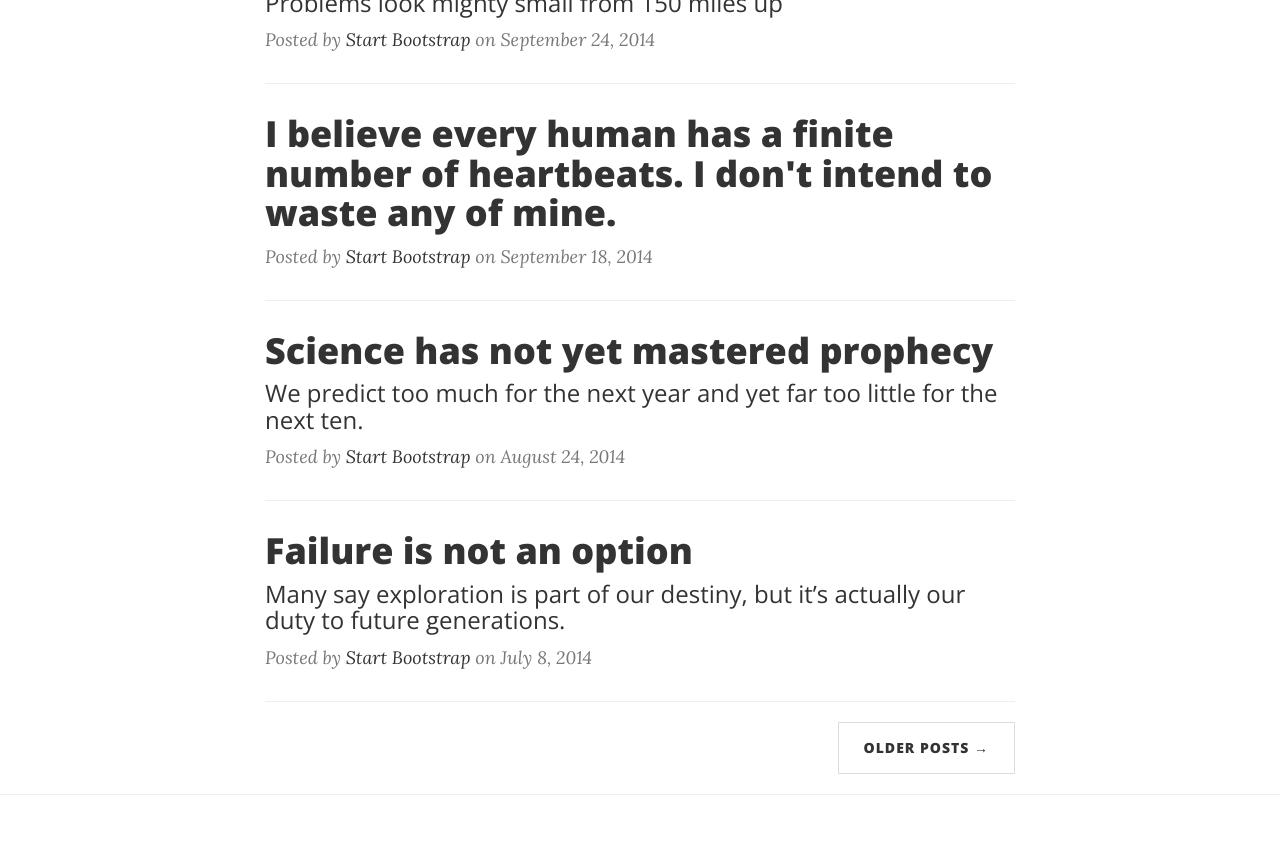
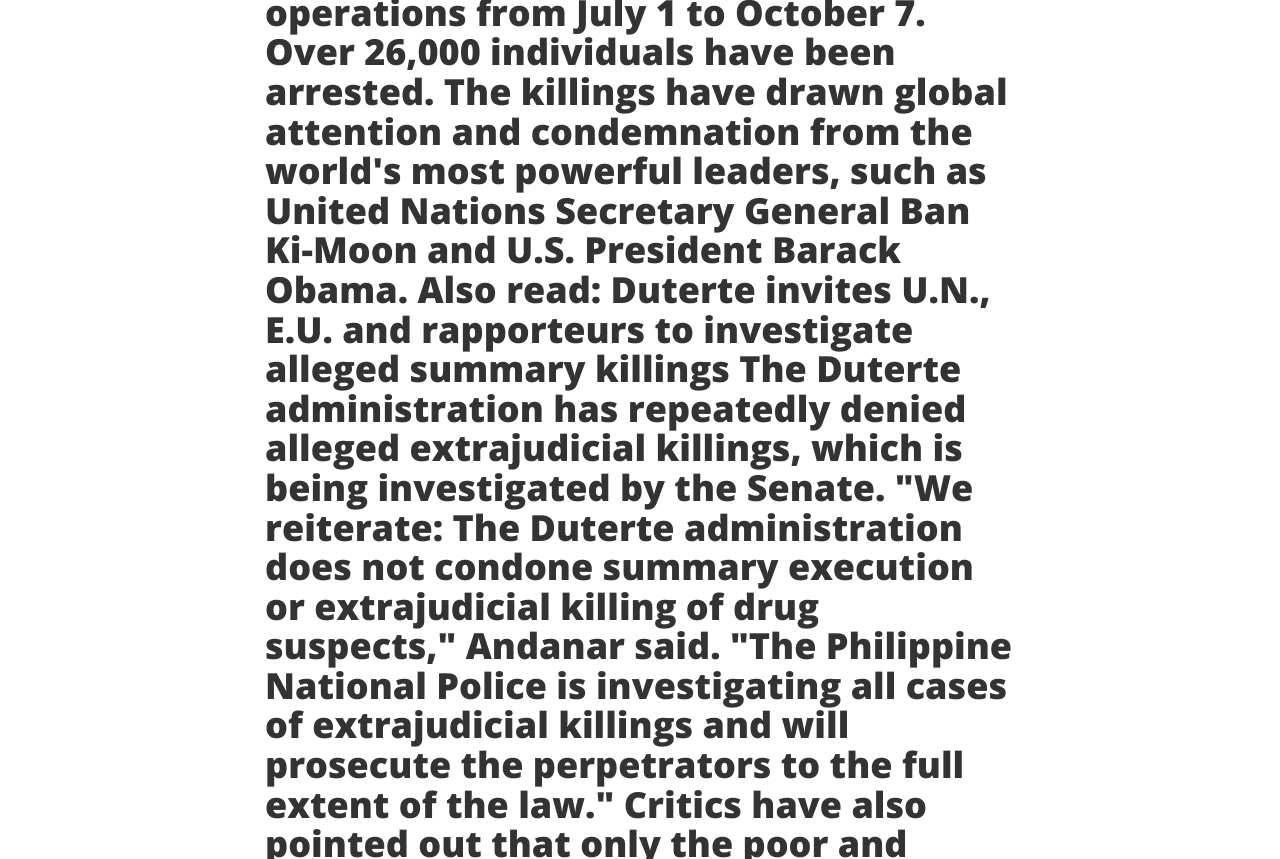
Before and after one commit to jundeltomillas/Jhandeltomillas.github.io, a website: page index.html in a window 1280 px wide. Shown: the part 628-1487 px from the top of the page. Drawn offline with nearby package versions, Linux system fonts and the light colour scheme.

Commit message:
Add files via upload

```diff
--- a/index.html
+++ b/index.html
@@ -9,7 +9,7 @@
     <meta name="description" content="">
     <meta name="author" content="">
 
-    <title>Clean Blog</title>
+    <title>NEWS IN DRUGS</title>
 
     <!-- Bootstrap Core CSS -->
     <link href="vendor/bootstrap/css/bootstrap.min.css" rel="stylesheet">
@@ -39,10 +39,10 @@
             <!-- Brand and toggle get grouped for better mobile display -->
             <div class="navbar-header page-scroll">
                 <button type="button" class="navbar-toggle" data-toggle="collapse" data-target="#bs-example-navbar-collapse-1">
-                    <span class="sr-only">Toggle navigation</span>
+                    <span class="sr-only"></span>
                     Menu <i class="fa fa-bars"></i>
                 </button>
-                <a class="navbar-brand" href="index.html">Start Bootstrap</a>
+                <a class="navbar-brand" href="index.html">NEWS</a>
             </div>
 
             <!-- Collect the nav links, forms, and other content for toggling -->
@@ -51,10 +51,7 @@
                     <li>
                         <a href="index.html">Home</a>
                     </li>
-                    <li>
-                        <a href="about.html">About</a>
-                    </li>
-                    <li>
+
                         <a href="post.html">Sample Post</a>
                     </li>
                     <li>
@@ -74,9 +71,9 @@
             <div class="row">
                 <div class="col-lg-8 col-lg-offset-2 col-md-10 col-md-offset-1">
                     <div class="site-heading">
-                        <h1>Clean Blog</h1>
+                        <h1>NEWS IN DRUGS</h1>
                         <hr class="small">
-                        <span class="subheading">A Clean Blog Theme by Start Bootstrap</span>
+                        <span class="subheading"></span>
                     </div>
                 </div>
             </div>
@@ -90,47 +87,25 @@
                 <div class="post-preview">
                     <a href="post.html">
                         <h2 class="post-title">
-                            Man must explore, and this is exploration at its greatest
-                        </h2>
-                        <h3 class="post-subtitle">
-                            Problems look mighty small from 150 miles up
-                        </h3>
-                    </a>
-                    <p class="post-meta">Posted by <a href="#">Start Bootstrap</a> on September 24, 2014</p>
-                </div>
-                <hr>
-                <div class="post-preview">
-                    <a href="post.html">
-                        <h2 class="post-title">
-                            I believe every human has a finite number of heartbeats. I don't intend to waste any of mine.
-                        </h2>
-                    </a>
-                    <p class="post-meta">Posted by <a href="#">Start Bootstrap</a> on September 18, 2014</p>
-                </div>
-                <hr>
-                <div class="post-preview">
-                    <a href="post.html">
-                        <h2 class="post-title">
-                            Science has not yet mastered prophecy
-                        </h2>
-                        <h3 class="post-subtitle">
-                            We predict too much for the next year and yet far too little for the next ten.
-                        </h3>
-                    </a>
-                    <p class="post-meta">Posted by <a href="#">Start Bootstrap</a> on August 24, 2014</p>
-                </div>
-                <hr>
-                <div class="post-preview">
-                    <a href="post.html">
-                        <h2 class="post-title">
-                            Failure is not an option
-                        </h2>
-                        <h3 class="post-subtitle">
-                            Many say exploration is part of our destiny, but it’s actually our duty to future generations.
-                        </h3>
-                    </a>
-                    <p class="post-meta">Posted by <a href="#">Start Bootstrap</a> on July 8, 2014</p>
-                </div>
+
+Bloody drug war
+Official Philippine National Police data show at least 1,523 suspects were killed in anti-drug police operations from July 1 to October 7.
+
+Over 26,000 individuals have been arrested.
+
+The killings have drawn global attention and condemnation from the world's most powerful leaders, such as United Nations Secretary General Ban Ki-Moon and U.S. President Barack Obama.
+
+Also read: Duterte invites U.N., E.U. and rapporteurs to investigate alleged summary killings
+
+The Duterte administration has repeatedly denied alleged extrajudicial killings, which is being investigated by the Senate.
+
+"We reiterate: The Duterte administration does not condone summary execution or extrajudicial killing of drug suspects," Andanar said. "The Philippine National Police is investigating all cases of extrajudicial killings and will prosecute the perpetrators to the full extent of the law."
+
+Critics have also pointed out that only the poor and small time drug users have fallen targets to the government's war on drugs.
+
+But the President said it's because they are "easy targets" as compared to wealthy suspects who can easily fly out of the country. The poor also outnumber the rich, Duterte explained.
+
+</h2>
                 <hr>
                 <!-- Pager -->
                 <ul class="pager">
@@ -175,7 +150,7 @@
                             </a>
                         </li>
                     </ul>
-                    <p class="copyright text-muted">Copyright &copy; Your Website 2016</p>
+                    <p class="copyright text-muted"></p>
                 </div>
             </div>
         </div>
```
